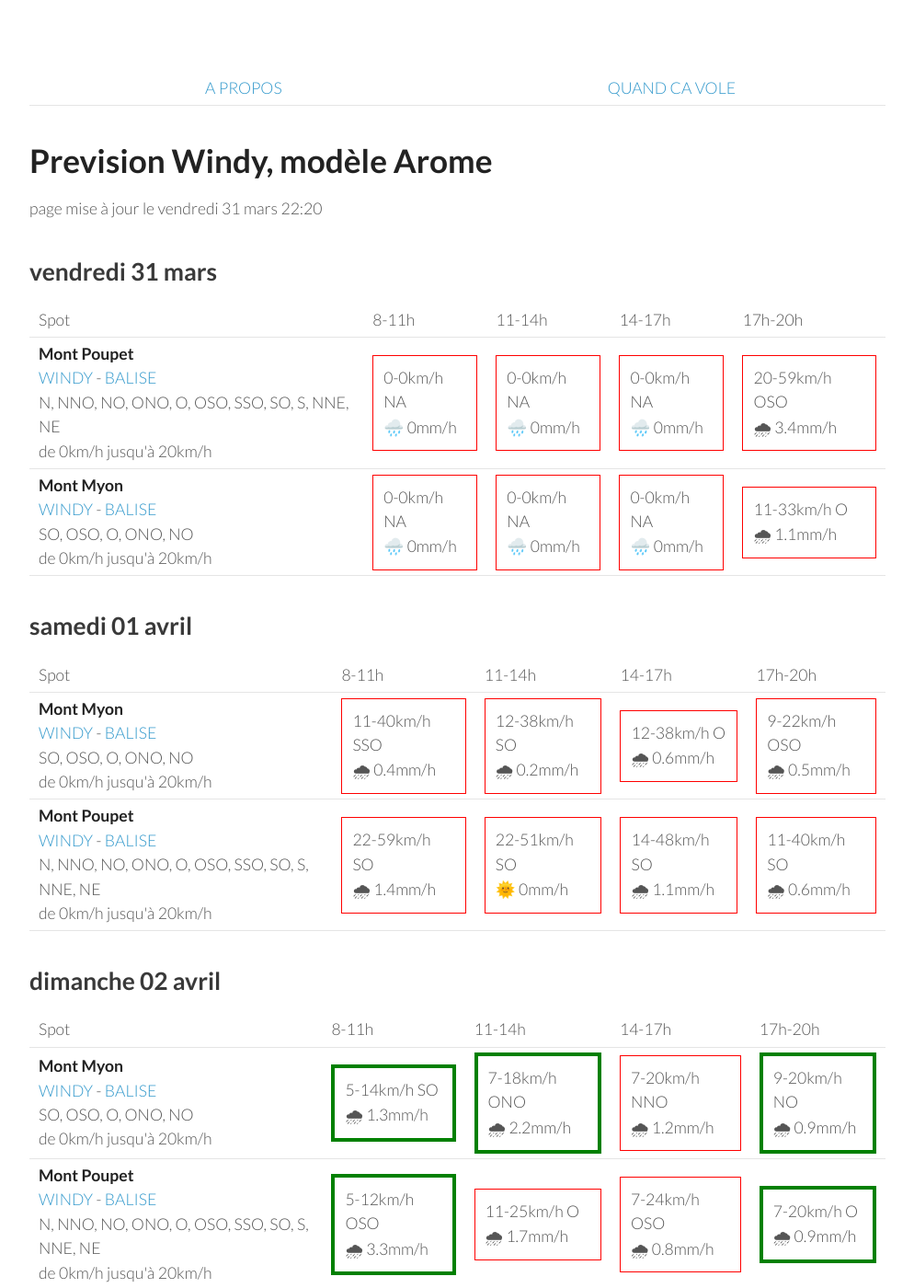
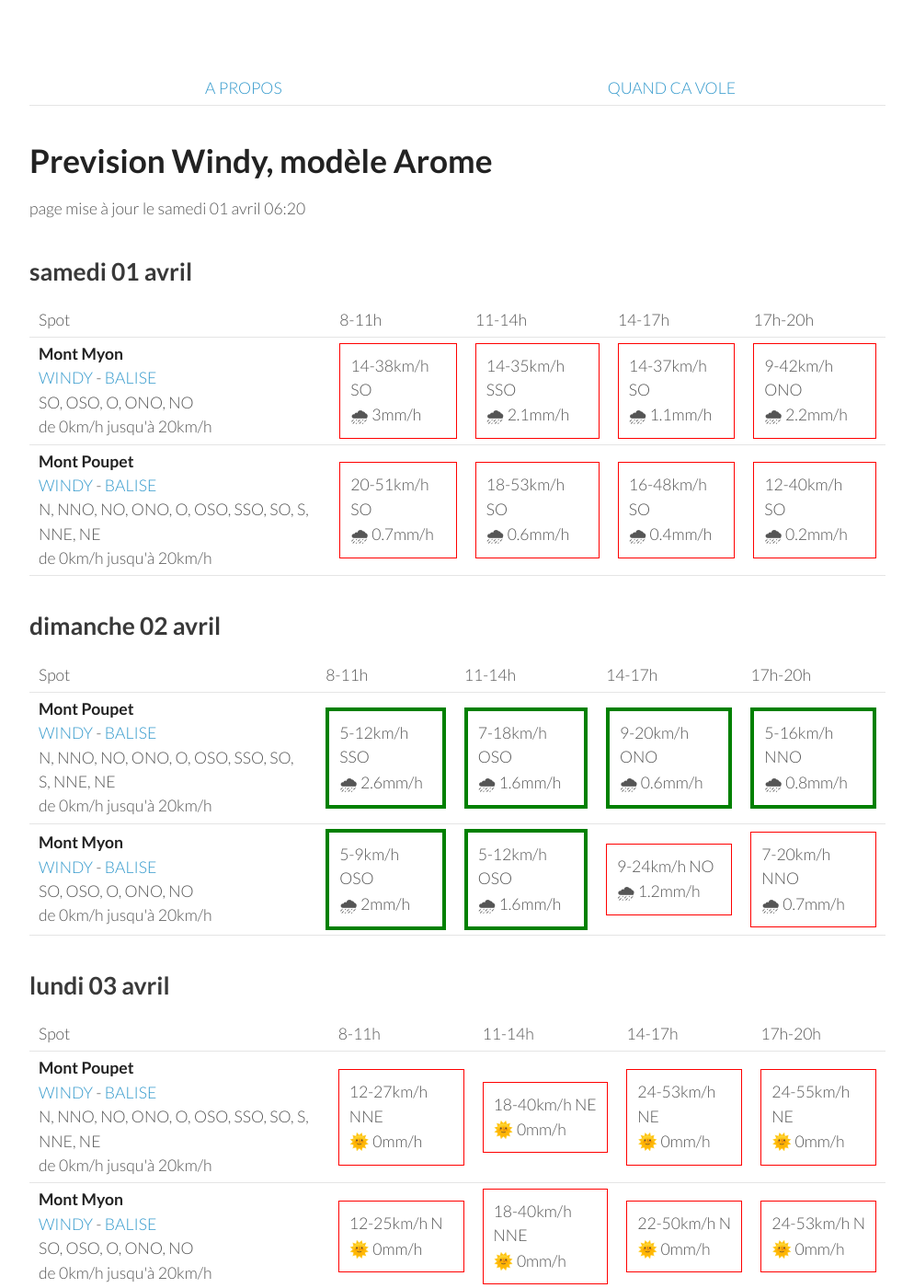
Before and after one commit to parapente-dans-le-nord/parapente-dans-le-nord.github.io, a Jekyll site: the page built from jura.markdown, in a window 1280 px wide and 1400 px high. Shown: the whole window at 92% size, without its empty margins (26-1020 px from the left). Built offline with Jekyll 4.4.1, drawn with Linux system fonts in a browser that asks for light colours; some of the changed text lies outside the part shown.

Commit message:
update index.markdown

```diff
--- a/jura.markdown
+++ b/jura.markdown
@@ -7,42 +7,8 @@ title:  "Tous les spots"
 {: .links}
 
 # Prevision Windy, modèle Arome
-page mise à jour le vendredi 31 mars 22:20
+page mise à jour le samedi 01 avril 06:20
 
-## vendredi 31 mars
-
-{::nomarkdown}
-<table>
-  <tbody>
-    <tr>
-      <td>Spot</td>
-      <td>8-11h</td>
-      <td>11-14h</td>
-      <td>14-17h</td>
-      <td>17h-20h</td>
-    </tr>
-<tr>
-        <td><strong>Mont Poupet</strong><br><a href="https://windy.com/46.970/5.876?46.541,5.876,8">WINDY</a> - <span class=""><a href="http://www.balisemeteo.com/balise.php?idBalise=92">BALISE</a> </span><br> <span class="vent-favorable">N, NNO, NO, ONO, O, OSO, SSO, SO, S, NNE, NE</span><br><span class="force-vent">de 0km/h jusqu'à 20km/h</span> </td>
-
-            <td><div class="not-flyable"><p>0-0km/h NA</p><p>🌧️ 0mm/h</p></div></td>
-            <td><div class="not-flyable"><p>0-0km/h NA</p><p>🌧️ 0mm/h</p></div></td>
-            <td><div class="not-flyable"><p>0-0km/h NA</p><p>🌧️ 0mm/h</p></div></td>
-            <td><div class="not-flyable"><p>20-59km/h OSO</p><p>🌧 3.4mm/h</p></div></td>
-
-    </tr>
-<tr>
-        <td><strong>Mont Myon</strong><br><a href="https://windy.com/46.331/5.397?45.898,5.394,8,m:eWoagj8">WINDY</a> - <span class=""><a href="http://www.balisemeteo.com/balise.php?idBalise=70">BALISE</a> </span><br> <span class="vent-favorable">SO, OSO, O, ONO, NO</span><br><span class="force-vent">de 0km/h jusqu'à 20km/h</span> </td>
-
-            <td><div class="not-flyable"><p>0-0km/h NA</p><p>🌧️ 0mm/h</p></div></td>
-            <td><div class="not-flyable"><p>0-0km/h NA</p><p>🌧️ 0mm/h</p></div></td>
-            <td><div class="not-flyable"><p>0-0km/h NA</p><p>🌧️ 0mm/h</p></div></td>
-            <td><div class="not-flyable"><p>11-33km/h O</p><p>🌧 1.1mm/h</p></div></td>
-
-    </tr>
-
-</tbody>
-</table>
-{:/}
 ## samedi 01 avril
 
 {::nomarkdown}
@@ -58,20 +24,20 @@ page mise à jour le vendredi 31 mars 22:20
 <tr>
         <td><strong>Mont Myon</strong><br><a href="https://windy.com/46.331/5.397?45.898,5.394,8,m:eWoagj8">WINDY</a> - <span class=""><a href="http://www.balisemeteo.com/balise.php?idBalise=70">BALISE</a> </span><br> <span class="vent-favorable">SO, OSO, O, ONO, NO</span><br><span class="force-vent">de 0km/h jusqu'à 20km/h</span> </td>
 
-            <td><div class="not-flyable"><p>11-40km/h SSO</p><p>🌧 0.4mm/h</p></div></td>
-            <td><div class="not-flyable"><p>12-38km/h SO</p><p>🌧 0.2mm/h</p></div></td>
-            <td><div class="not-flyable"><p>12-38km/h O</p><p>🌧 0.6mm/h</p></div></td>
-            <td><div class="not-flyable"><p>9-22km/h OSO</p><p>🌧 0.5mm/h</p></div></td>
+            <td><div class="not-flyable"><p>14-38km/h SO</p><p>🌧 3mm/h</p></div></td>
+            <td><div class="not-flyable"><p>14-35km/h SSO</p><p>🌧 2.1mm/h</p></div></td>
+            <td><div class="not-flyable"><p>14-37km/h SO</p><p>🌧 1.1mm/h</p></div></td>
+            <td><div class="not-flyable"><p>9-42km/h ONO</p><p>🌧 2.2mm/h</p></div></td>
 
 
     </tr>
 <tr>
         <td><strong>Mont Poupet</strong><br><a href="https://windy.com/46.970/5.876?46.541,5.876,8">WINDY</a> - <span class=""><a href="http://www.balisemeteo.com/balise.php?idBalise=92">BALISE</a> </span><br> <span class="vent-favorable">N, NNO, NO, ONO, O, OSO, SSO, SO, S, NNE, NE</span><br><span class="force-vent">de 0km/h jusqu'à 20km/h</span> </td>
 
-            <td><div class="not-flyable"><p>22-59km/h SO</p><p>🌧 1.4mm/h</p></div></td>
-            <td><div class="not-flyable"><p>22-51km/h SO</p><p>🌞 0mm/h</p></div></td>
-            <td><div class="not-flyable"><p>14-48km/h SO</p><p>🌧 1.1mm/h</p></div></td>
-            <td><div class="not-flyable"><p>11-40km/h SO</p><p>🌧 0.6mm/h</p></div></td>
+            <td><div class="not-flyable"><p>20-51km/h SO</p><p>🌧 0.7mm/h</p></div></td>
+            <td><div class="not-flyable"><p>18-53km/h SO</p><p>🌧 0.6mm/h</p></div></td>
+            <td><div class="not-flyable"><p>16-48km/h SO</p><p>🌧 0.4mm/h</p></div></td>
+            <td><div class="not-flyable"><p>12-40km/h SO</p><p>🌧 0.2mm/h</p></div></td>
 
 
     </tr>
@@ -92,22 +58,22 @@ page mise à jour le vendredi 31 mars 22:20
       <td>17h-20h</td>
     </tr>
 <tr>
-        <td><strong>Mont Myon</strong><br><a href="https://windy.com/46.331/5.397?45.898,5.394,8,m:eWoagj8">WINDY</a> - <span class=""><a href="http://www.balisemeteo.com/balise.php?idBalise=70">BALISE</a> </span><br> <span class="vent-favorable">SO, OSO, O, ONO, NO</span><br><span class="force-vent">de 0km/h jusqu'à 20km/h</span> </td>
+        <td><strong>Mont Poupet</strong><br><a href="https://windy.com/46.970/5.876?46.541,5.876,8">WINDY</a> - <span class=""><a href="http://www.balisemeteo.com/balise.php?idBalise=92">BALISE</a> </span><br> <span class="vent-favorable">N, NNO, NO, ONO, O, OSO, SSO, SO, S, NNE, NE</span><br><span class="force-vent">de 0km/h jusqu'à 20km/h</span> </td>
 
-            <td><div class="flyable"><p>5-14km/h SO</p><p>🌧 1.3mm/h</p></div></td>
-            <td><div class="flyable"><p>7-18km/h ONO</p><p>🌧 2.2mm/h</p></div></td>
-            <td><div class="not-flyable"><p>7-20km/h NNO</p><p>🌧 1.2mm/h</p></div></td>
-            <td><div class="flyable"><p>9-20km/h NO</p><p>🌧 0.9mm/h</p></div></td>
+            <td><div class="flyable"><p>5-12km/h SSO</p><p>🌧 2.6mm/h</p></div></td>
+            <td><div class="flyable"><p>7-18km/h OSO</p><p>🌧 1.6mm/h</p></div></td>
+            <td><div class="flyable"><p>9-20km/h ONO</p><p>🌧 0.6mm/h</p></div></td>
+            <td><div class="flyable"><p>5-16km/h NNO</p><p>🌧 0.8mm/h</p></div></td>
 
 
     </tr>
 <tr>
-        <td><strong>Mont Poupet</strong><br><a href="https://windy.com/46.970/5.876?46.541,5.876,8">WINDY</a> - <span class=""><a href="http://www.balisemeteo.com/balise.php?idBalise=92">BALISE</a> </span><br> <span class="vent-favorable">N, NNO, NO, ONO, O, OSO, SSO, SO, S, NNE, NE</span><br><span class="force-vent">de 0km/h jusqu'à 20km/h</span> </td>
+        <td><strong>Mont Myon</strong><br><a href="https://windy.com/46.331/5.397?45.898,5.394,8,m:eWoagj8">WINDY</a> - <span class=""><a href="http://www.balisemeteo.com/balise.php?idBalise=70">BALISE</a> </span><br> <span class="vent-favorable">SO, OSO, O, ONO, NO</span><br><span class="force-vent">de 0km/h jusqu'à 20km/h</span> </td>
 
-            <td><div class="flyable"><p>5-12km/h OSO</p><p>🌧 3.3mm/h</p></div></td>
-            <td><div class="not-flyable"><p>11-25km/h O</p><p>🌧 1.7mm/h</p></div></td>
-            <td><div class="not-flyable"><p>7-24km/h OSO</p><p>🌧 0.8mm/h</p></div></td>
-            <td><div class="flyable"><p>7-20km/h O</p><p>🌧 0.9mm/h</p></div></td>
+            <td><div class="flyable"><p>5-9km/h OSO</p><p>🌧 2mm/h</p></div></td>
+            <td><div class="flyable"><p>5-12km/h OSO</p><p>🌧 1.6mm/h</p></div></td>
+            <td><div class="not-flyable"><p>9-24km/h NO</p><p>🌧 1.2mm/h</p></div></td>
+            <td><div class="not-flyable"><p>7-20km/h NNO</p><p>🌧 0.7mm/h</p></div></td>
 
 
     </tr>
@@ -130,17 +96,17 @@ page mise à jour le vendredi 31 mars 22:20
 <tr>
         <td><strong>Mont Poupet</strong><br><a href="https://windy.com/46.970/5.876?46.541,5.876,8">WINDY</a> - <span class=""><a href="http://www.balisemeteo.com/balise.php?idBalise=92">BALISE</a> </span><br> <span class="vent-favorable">N, NNO, NO, ONO, O, OSO, SSO, SO, S, NNE, NE</span><br><span class="force-vent">de 0km/h jusqu'à 20km/h</span> </td>
 
-            <td><div class="not-flyable"><p>12-27km/h NE</p><p>🌞 0mm/h</p></div></td>
-            <td><div class="not-flyable"><p>18-42km/h NE</p><p>🌞 0mm/h</p></div></td>
+            <td><div class="not-flyable"><p>12-27km/h NNE</p><p>🌞 0mm/h</p></div></td>
+            <td><div class="not-flyable"><p>18-40km/h NE</p><p>🌞 0mm/h</p></div></td>
             <td><div class="not-flyable"><p>24-53km/h NE</p><p>🌞 0mm/h</p></div></td>
-            <td><div class="not-flyable"><p>25-55km/h NE</p><p>🌞 0mm/h</p></div></td>
+            <td><div class="not-flyable"><p>24-55km/h NE</p><p>🌞 0mm/h</p></div></td>
 
 
     </tr>
 <tr>
         <td><strong>Mont Myon</strong><br><a href="https://windy.com/46.331/5.397?45.898,5.394,8,m:eWoagj8">WINDY</a> - <span class=""><a href="http://www.balisemeteo.com/balise.php?idBalise=70">BALISE</a> </span><br> <span class="vent-favorable">SO, OSO, O, ONO, NO</span><br><span class="force-vent">de 0km/h jusqu'à 20km/h</span> </td>
 
-            <td><div class="not-flyable"><p>14-29km/h N</p><p>🌞 0mm/h</p></div></td>
+            <td><div class="not-flyable"><p>12-25km/h N</p><p>🌞 0mm/h</p></div></td>
             <td><div class="not-flyable"><p>18-40km/h NNE</p><p>🌞 0mm/h</p></div></td>
             <td><div class="not-flyable"><p>22-50km/h N</p><p>🌞 0mm/h</p></div></td>
             <td><div class="not-flyable"><p>24-53km/h N</p><p>🌞 0mm/h</p></div></td>
@@ -164,22 +130,22 @@ page mise à jour le vendredi 31 mars 22:20
       <td>17h-20h</td>
     </tr>
 <tr>
-        <td><strong>Mont Myon</strong><br><a href="https://windy.com/46.331/5.397?45.898,5.394,8,m:eWoagj8">WINDY</a> - <span class=""><a href="http://www.balisemeteo.com/balise.php?idBalise=70">BALISE</a> </span><br> <span class="vent-favorable">SO, OSO, O, ONO, NO</span><br><span class="force-vent">de 0km/h jusqu'à 20km/h</span> </td>
+        <td><strong>Mont Poupet</strong><br><a href="https://windy.com/46.970/5.876?46.541,5.876,8">WINDY</a> - <span class=""><a href="http://www.balisemeteo.com/balise.php?idBalise=92">BALISE</a> </span><br> <span class="vent-favorable">N, NNO, NO, ONO, O, OSO, SSO, SO, S, NNE, NE</span><br><span class="force-vent">de 0km/h jusqu'à 20km/h</span> </td>
 
-            <td><div class="not-flyable"><p>3-12km/h NNE</p><p>🌞 0mm/h</p></div></td>
-            <td><div class="flyable"><p>7-20km/h NO</p><p>🌞 0mm/h</p></div></td>
-            <td><div class="not-flyable"><p>14-37km/h N</p><p>🌞 0mm/h</p></div></td>
-            <td><div class="not-flyable"><p>22-46km/h N</p><p>🌞 0mm/h</p></div></td>
+            <td><div class="not-flyable"><p>14-33km/h NE</p><p>🌞 0mm/h</p></div></td>
+            <td><div class="not-flyable"><p>16-38km/h NNE</p><p>🌞 0mm/h</p></div></td>
+            <td><div class="not-flyable"><p>20-46km/h NNE</p><p>🌞 0mm/h</p></div></td>
+            <td><div class="not-flyable"><p>20-46km/h NNE</p><p>🌞 0mm/h</p></div></td>
 
 
     </tr>
 <tr>
-        <td><strong>Mont Poupet</strong><br><a href="https://windy.com/46.970/5.876?46.541,5.876,8">WINDY</a> - <span class=""><a href="http://www.balisemeteo.com/balise.php?idBalise=92">BALISE</a> </span><br> <span class="vent-favorable">N, NNO, NO, ONO, O, OSO, SSO, SO, S, NNE, NE</span><br><span class="force-vent">de 0km/h jusqu'à 20km/h</span> </td>
+        <td><strong>Mont Myon</strong><br><a href="https://windy.com/46.331/5.397?45.898,5.394,8,m:eWoagj8">WINDY</a> - <span class=""><a href="http://www.balisemeteo.com/balise.php?idBalise=70">BALISE</a> </span><br> <span class="vent-favorable">SO, OSO, O, ONO, NO</span><br><span class="force-vent">de 0km/h jusqu'à 20km/h</span> </td>
 
-            <td><div class="not-flyable"><p>12-33km/h NE</p><p>🌞 0mm/h</p></div></td>
-            <td><div class="not-flyable"><p>16-37km/h NNE</p><p>🌞 0mm/h</p></div></td>
-            <td><div class="not-flyable"><p>20-46km/h NNE</p><p>🌞 0mm/h</p></div></td>
-            <td><div class="not-flyable"><p>20-46km/h NNE</p><p>🌞 0mm/h</p></div></td>
+            <td><div class="not-flyable"><p>7-18km/h NNE</p><p>🌞 0mm/h</p></div></td>
+            <td><div class="not-flyable"><p>12-29km/h NNO</p><p>🌞 0mm/h</p></div></td>
+            <td><div class="not-flyable"><p>14-37km/h N</p><p>🌞 0mm/h</p></div></td>
+            <td><div class="not-flyable"><p>22-46km/h N</p><p>🌞 0mm/h</p></div></td>
 
 
     </tr>
```
